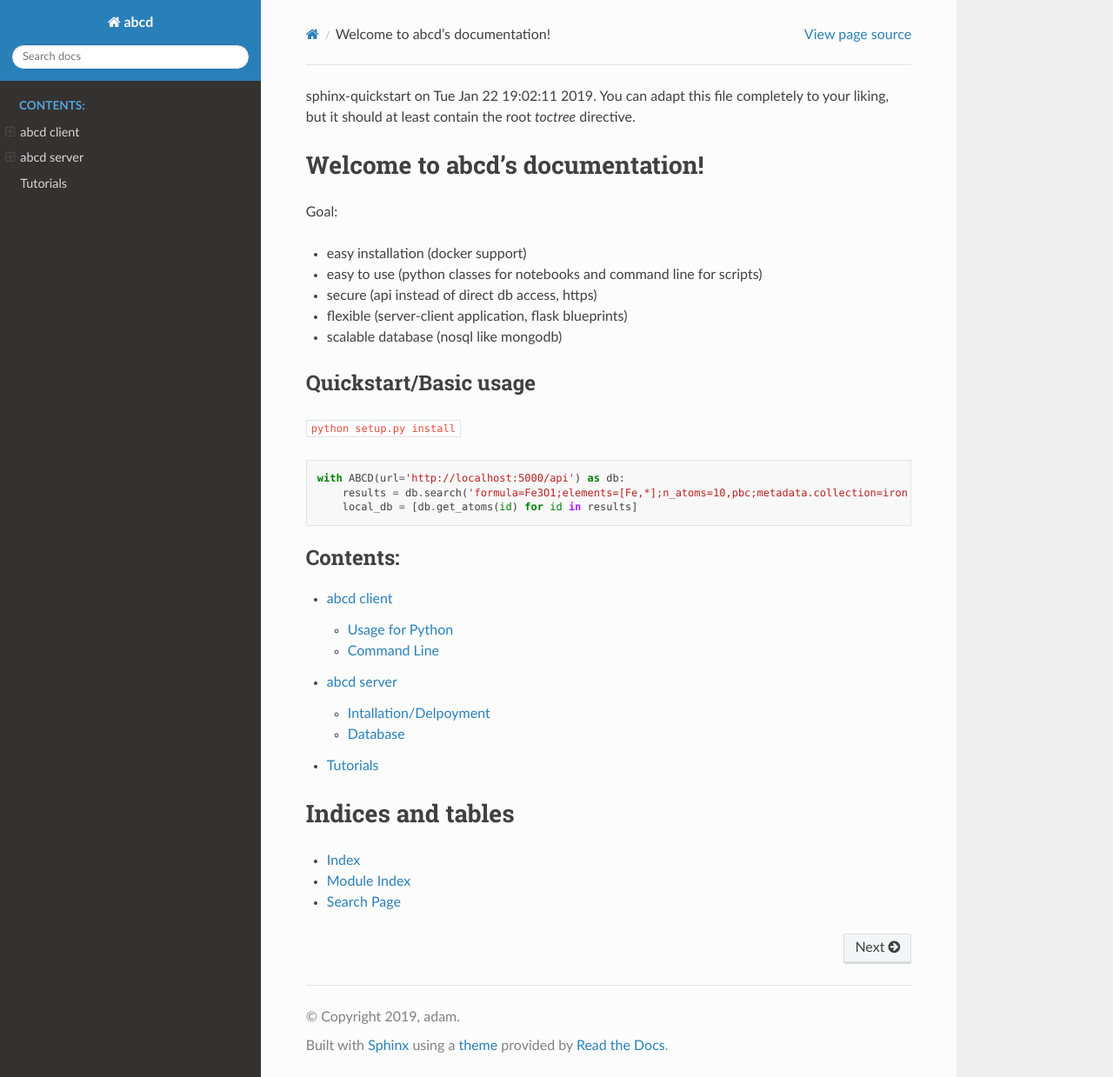
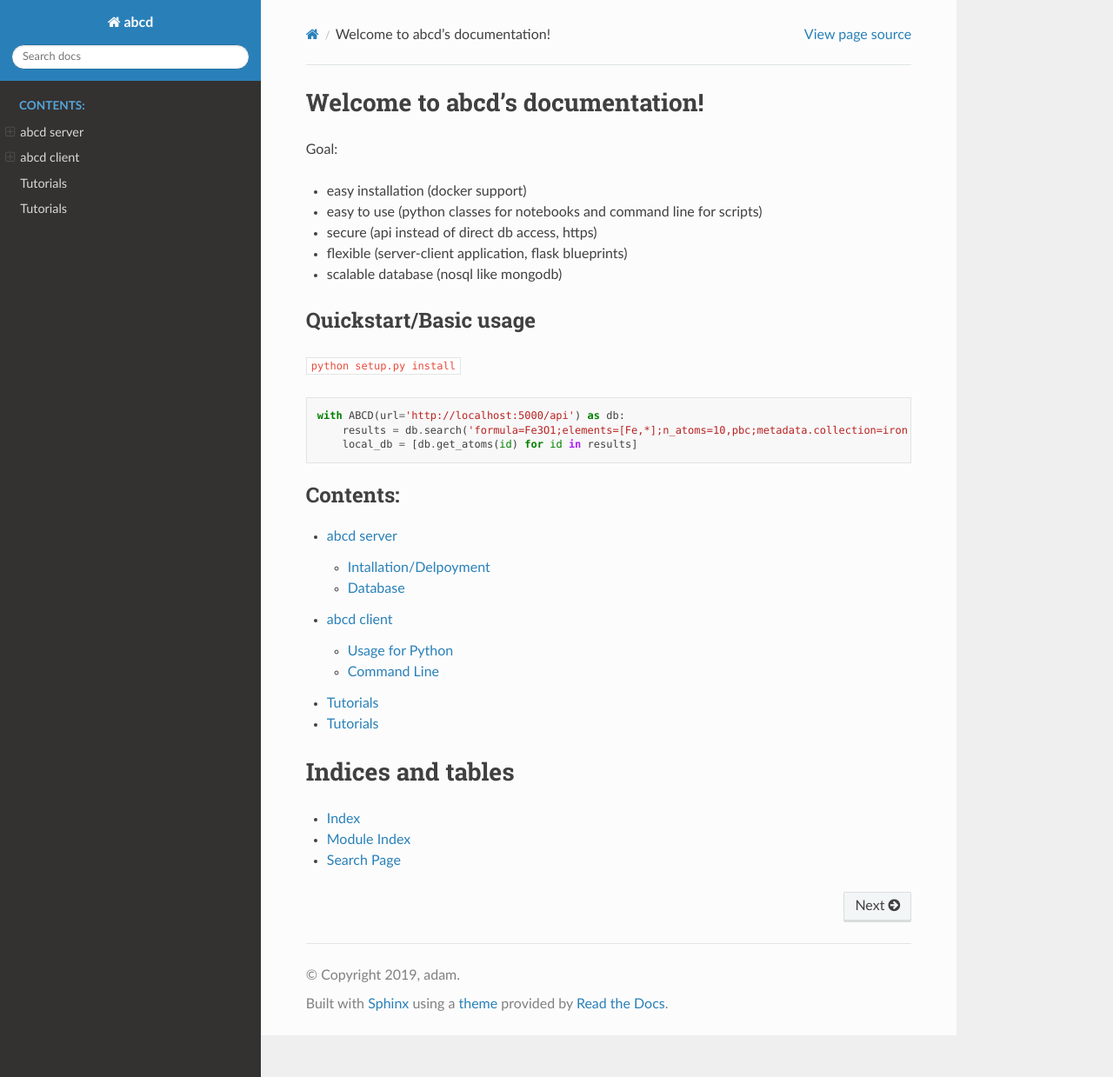
Before and after one commit to libAtoms/abcd, a Sphinx documentation site: the page built from docs/index.rst, in a window 1280 px wide and 1239 px high. Shown: the whole window at 87% size. Built offline with Sphinx 7.4.7 and the Read the Docs theme 2.0.0, drawn with Linux system fonts in a browser that asks for light colours.

Commit message:
new structure for doc

```diff
--- a/docs/conf.py
+++ b/docs/conf.py
@@ -60,7 +60,7 @@ napoleon_use_param = True
 napoleon_use_rtype = True
 
 # Add any paths that contain templates here, relative to this directory.
-templates_path = ['_templates']
+templates_path = ['templates']
 
 # The suffix(es) of source filenames.
 # You can specify multiple suffix as a list of string:
@@ -120,7 +120,7 @@ html_theme_options = {
 # Add any paths that contain custom static files (such as style sheets) here,
 # relative to this directory. They are copied after the builtin static files,
 # so a file named "default.css" will overwrite the builtin "default.css".
-html_static_path = ['_static']
+html_static_path = ['static']
 
 # Custom sidebar templates, must be a dictionary that maps document names
 # to template names.
--- /dev/null
+++ b/docs/development.rst
@@ -0,0 +1,4 @@
+Tutorials
+=========
+
+Iron
--- a/docs/index.rst
+++ b/docs/index.rst
@@ -1,7 +1,7 @@
 .. abcd documentation master file, created by
-sphinx-quickstart on Tue Jan 22 19:02:11 2019.
-You can adapt this file completely to your liking, but it should at least
-contain the root `toctree` directive.
+   sphinx-quickstart on Tue Jan 22 19:02:11 2019.
+   You can adapt this file completely to your liking, but it should at least
+   contain the root `toctree` directive.
 
 Welcome to abcd's documentation!
 ================================
```
Also changed, not shown: other parts of docs/index.rst (+3 -2 lines), docs/install.rst (renamed from docs/server.rst), docs/usage.rst (renamed from docs/abcd.rst).
